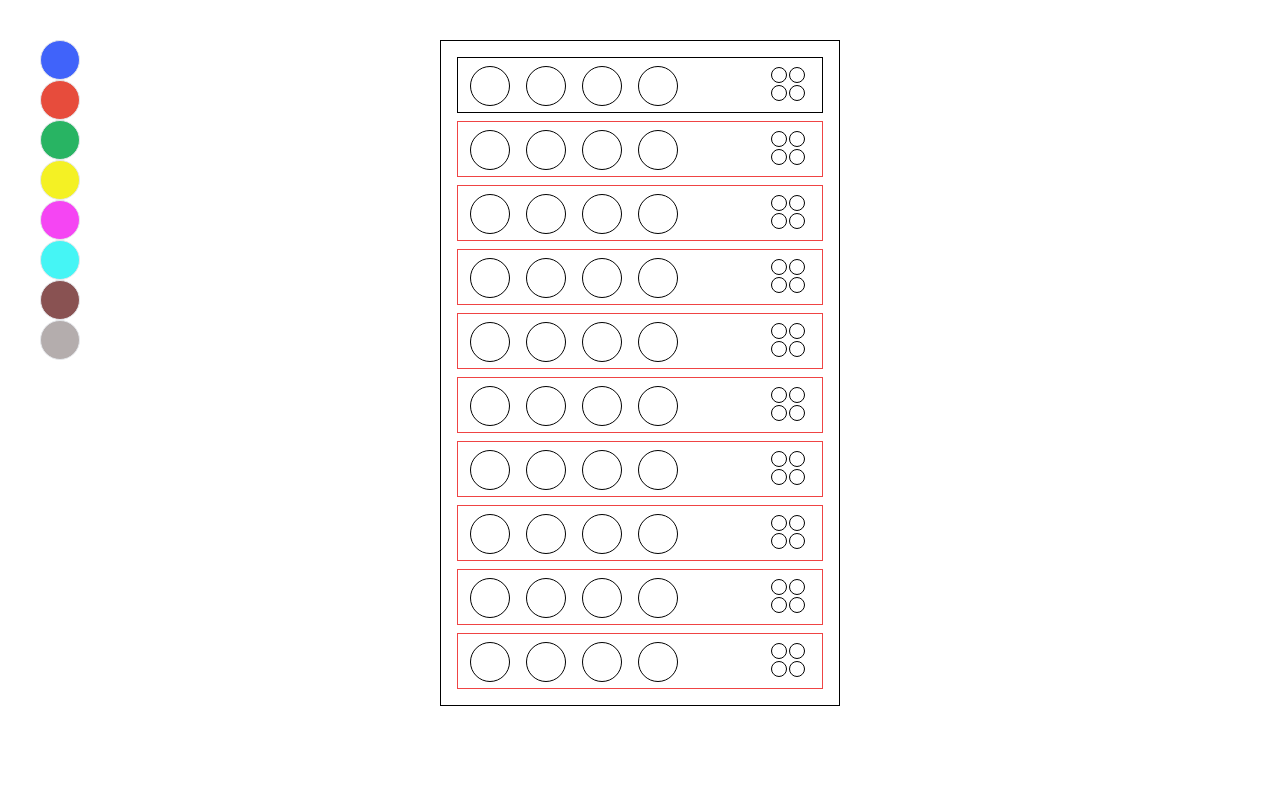
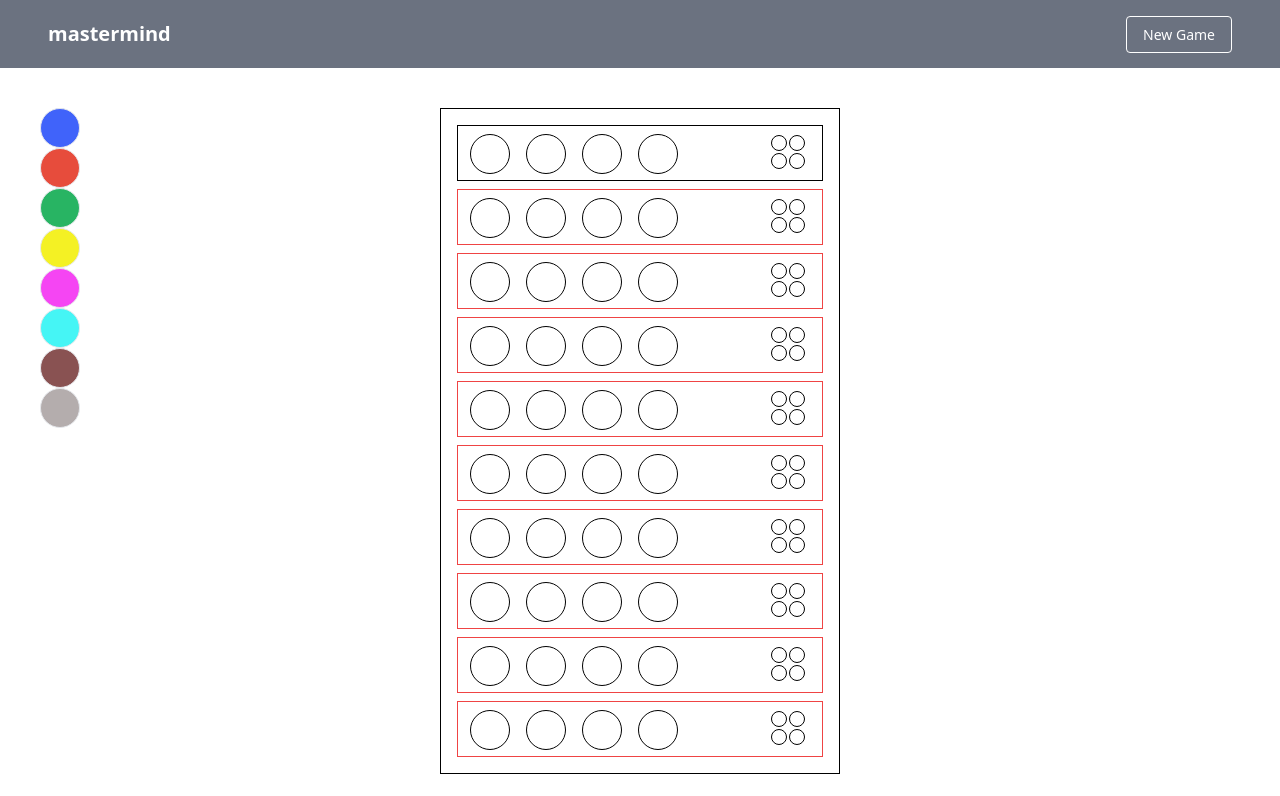
Before and after one commit to Sakshisrivastava413/mastermind-game, a Next.js app: page / in a window 1280 px wide. Shown: the top 796 px of the page. Built offline with nearby package versions, Linux system fonts and the light colour scheme.

Commit message:
added header

```diff
--- /dev/null
+++ b/components/Header.js
@@ -0,0 +1,18 @@
+import React from "react";
+
+const Header = () => {
+  return (
+    <nav className="flex items-center justify-between flex-wrap bg-gray-500 py-5 px-12">
+      <div className="flex items-center text-white mr-6">
+        <span className="font-semibold text-xl">mastermind</span>
+      </div>
+      <div>
+        <a className="text-sm px-4 py-2 border rounded text-white border-white hover:border-transparent cursor-pointer hover:text-gray-700 hover:bg-gray-200 mt-4 lg:mt-0">
+          New Game
+        </a>
+      </div>
+    </nav>
+  );
+};
+
+export default Header;
--- a/pages/index.js
+++ b/pages/index.js
@@ -2,6 +2,7 @@ import Head from "next/head";
 import Game from "../components/Game";
 import ColorPalette from "../components/ColorPalette";
 import { useState } from "react";
+import Header from "../components/Header";
 
 export default function Home() {
   const [selectedColor, setSelectedColor] = useState("");
@@ -13,6 +14,7 @@ export default function Home() {
         <link rel="icon" href="/favicon.ico" />
       </Head>
 
+      <Header />
       <div className="flex m-10">
         <div className="w-1/3">
           <ColorPalette
```
